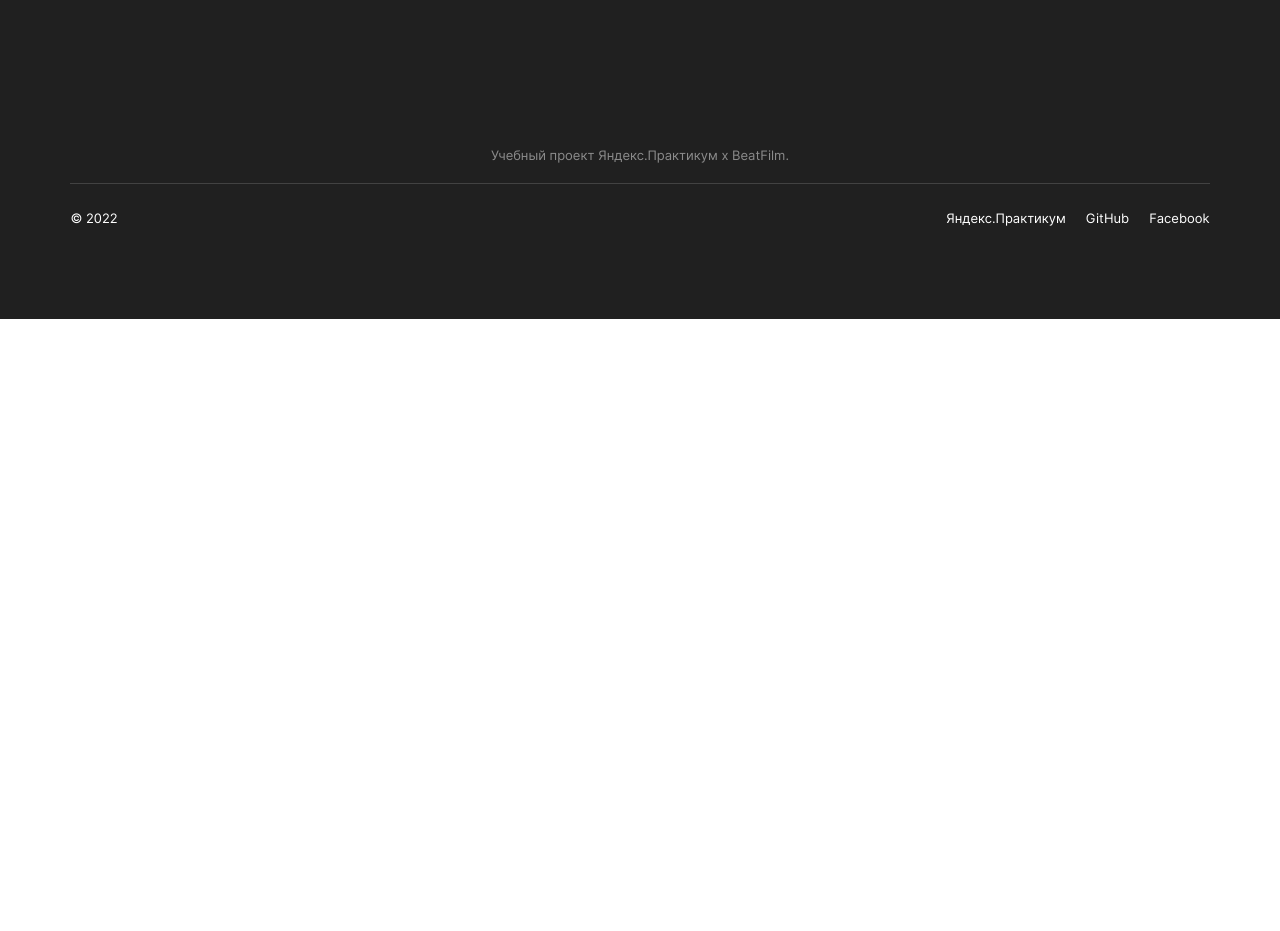
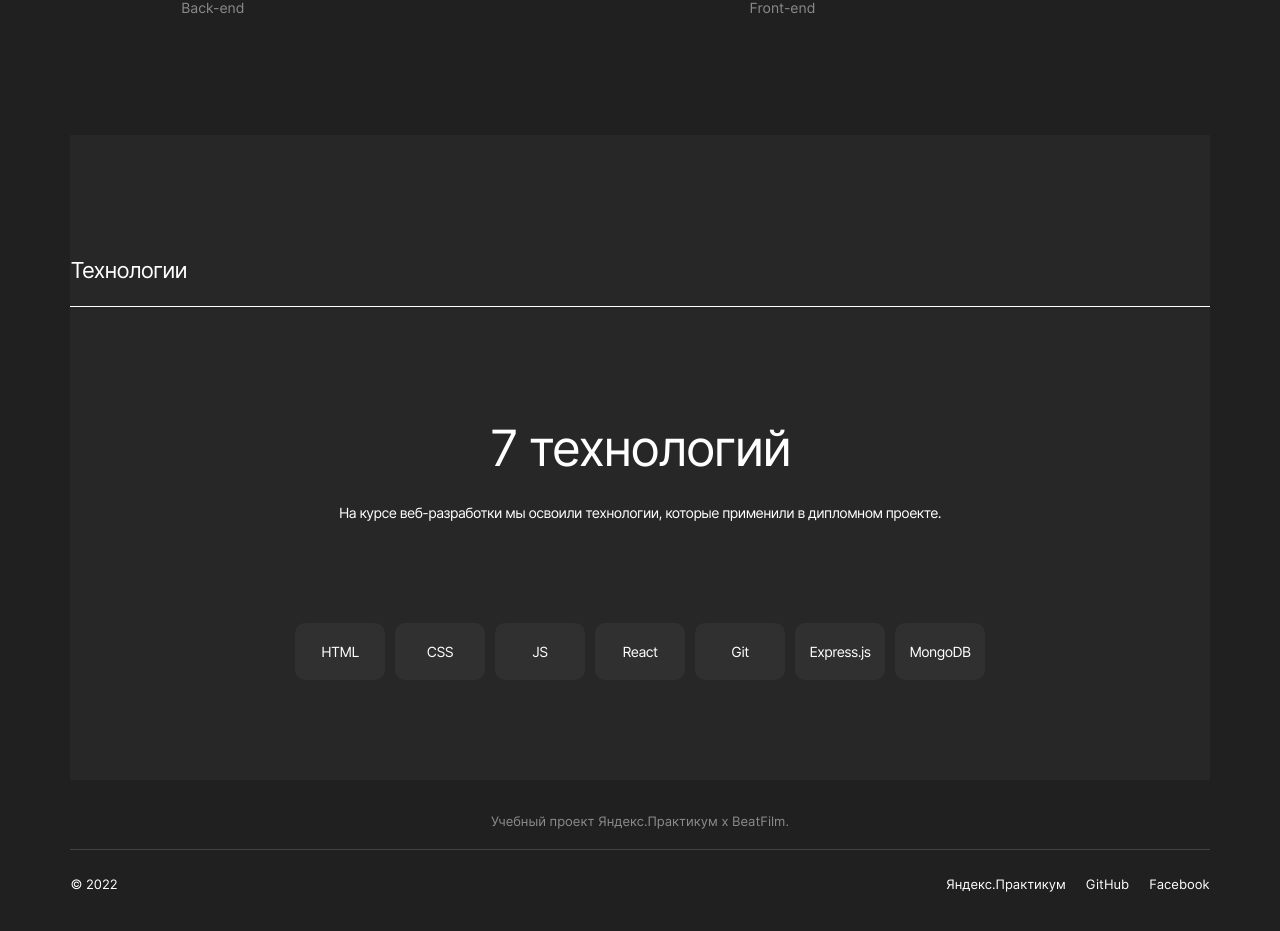
Before and after one commit to Andr-Den/movies-explorer-frontend, a React (Create React App) app: page / in a window 1280 px wide. Shown: the part 1095-2026 px from the top of the page. Before the commit the page ends 1414 px from the top, so only its background shows below. Built offline with nearby package versions, Linux system fonts and the light colour scheme.

Commit message:
add block Techs

```diff
--- /dev/null
+++ b/src/blocks/techs/__description/techs__description.css
@@ -0,0 +1,9 @@
+.techs__description {
+  margin: 0;
+  padding-top: 26px;
+  font-size: 14px;
+  line-height: 20px;
+  text-align: center;
+  letter-spacing: -0.04em;
+  color: #ffffff;
+}
--- /dev/null
+++ b/src/blocks/techs/__list/techs__list.css
@@ -0,0 +1,8 @@
+.techs__list {
+  margin: 0 auto 0;
+  width: 690px;
+  padding-top: 100px;
+  display: grid;
+  grid-template-columns: repeat(7, 1fr);
+  column-gap: 10px;
+}
--- /dev/null
+++ b/src/blocks/techs/__names/techs__names.css
@@ -0,0 +1,14 @@
+.techs__names {
+  margin: 0;
+  padding-top: 20px;
+  padding-bottom: 20px;
+  background-color: #303030;
+  border-radius: 10px;
+  font-style: normal;
+  font-weight: normal;
+  font-size: 14px;
+  line-height: 17px;
+  text-align: center;
+  letter-spacing: -0.04em;
+  color: #ffffff;
+}
--- /dev/null
+++ b/src/blocks/techs/__title/techs__title.css
@@ -0,0 +1,11 @@
+.techs__title {
+  margin: 0;
+  padding-top: 90px;
+  font-style: normal;
+  font-weight: normal;
+  font-size: 50px;
+  line-height: 58px;
+  text-align: center;
+  letter-spacing: -0.04em;
+  color: #ffffff;
+}
--- /dev/null
+++ b/src/blocks/techs/techs.css
@@ -0,0 +1,8 @@
+.techs {
+  padding-top: 100px;
+  padding-bottom: 100px;
+  margin: 0 auto 0;
+  width: 89%;
+  max-width: 1140px;
+  background: #272727;
+}
--- a/src/components/AboutProject.js
+++ b/src/components/AboutProject.js
@@ -14,11 +14,11 @@ const items = [
 function AboutProject() {
   return (
     <div className="about-project">
-      <h2 className="about-project__title">О проекте</h2>
+      <h3 className="about-project__title">О проекте</h3>
       <div className="about-project__info">
         {items.map(({ subtitle, description }) => (
           <div>
-          <h3 className="about-project__subtitle">{subtitle}</h3>
+          <h4 className="about-project__subtitle">{subtitle}</h4>
           <p className="about-project__description">{description}</p>
           </div>
         ))}
--- a/src/components/App.js
+++ b/src/components/App.js
@@ -3,6 +3,7 @@ import Footer from './Footer';
 // import Header from './Header';
 import Promo from './Promo';
 import AboutProject from './AboutProject'
+import Techs from './Techs';
 
 function App() {
   return (
@@ -10,6 +11,7 @@ function App() {
       {/* <Header /> */}
       <Promo />
       <AboutProject />
+      <Techs />
       <Footer />
     </div>
   );
--- /dev/null
+++ b/src/components/Techs.js
@@ -0,0 +1,28 @@
+import React from 'react'
+
+const technologies = [
+'HTML',
+'CSS',
+'JS',
+'React',
+'Git',
+'Express.js',
+'MongoDB'
+]
+
+function Techs() {
+  return (
+    <div className="techs">
+      <h3 className="about-project__title">Технологии</h3>
+      <h2 className="techs__title">7 технологий</h2>
+      <p className="techs__description">На курсе веб-разработки мы освоили технологии, которые применили в дипломном проекте.</p>
+      <div className="techs__list">
+        {technologies.map((text) => (
+          <h4 className="techs__names">{text}</h4>
+        ))}
+      </div>
+    </div>
+  )
+}
+
+export default Techs;
--- a/src/index.css
+++ b/src/index.css
@@ -25,6 +25,12 @@
 @import url(./blocks/about-project/__digitals/_backend/about-project__digitals_backend.css);
 @import url(./blocks/about-project/__digitals/_frontend/about-project__digitals_frontend.css);
 
+@import url(./blocks/techs/techs.css);
+@import url(./blocks/techs/__title/techs__title.css);
+@import url(./blocks/techs/__description/techs__description.css);
+@import url(./blocks/techs/__list/techs__list.css);
+@import url(./blocks/techs/__names/techs__names.css);
+
 @import url(./blocks/footer/footer.css);
 @import url(./blocks/footer/__text/footer__text.css);
 @import url(./blocks/footer/__links/footer__links.css);
```
